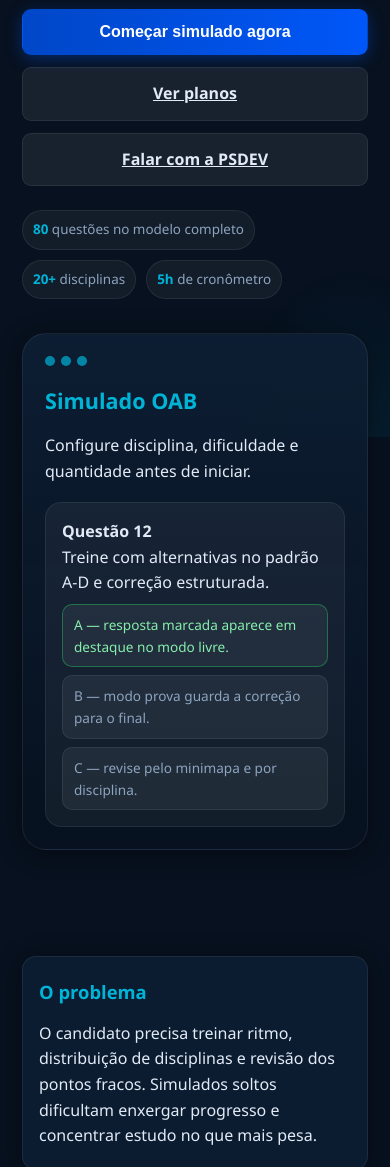
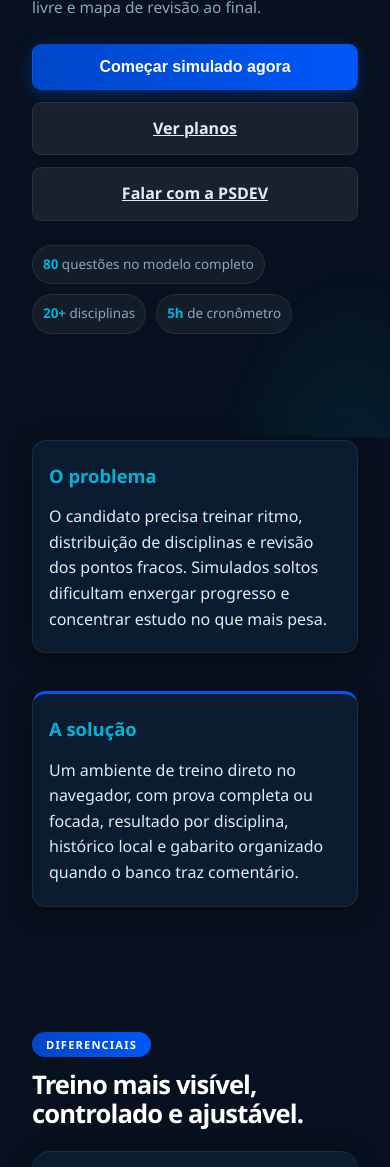
Before and after one commit to pasimplicio/oab-simulado, a plain HTML site: page index.html in a window 390 px wide. Shown: the part 407-1574 px from the top of the page. Drawn offline with Linux system fonts and the light colour scheme.

```diff
--- a/css/styles.css
+++ b/css/styles.css
@@ -26,6 +26,7 @@
   color: var(--text);
   line-height: 1.6;
   min-height: 100vh;
+  overflow-x: hidden;
 }
 
 body::before {
@@ -449,7 +450,7 @@
 .landing-main { padding: 0; }
 .landing-container {
   position: relative; z-index: 1;
-  max-width: 1120px; margin: 0 auto; padding: 0 22px;
+  max-width: 1120px; margin: 0 auto; padding: 0 32px;
 }
 .landing-hero { padding: 78px 0 54px; }
 .hero-grid {
@@ -472,9 +473,9 @@
 }
 .hero-metrics b { color: var(--cyan); }
 .hero-preview-card {
-  background: linear-gradient(180deg, rgba(13,30,51,.96), rgba(7,17,31,.92));
-  border: 1px solid var(--border); border-radius: 24px;
-  padding: 22px; box-shadow: var(--shadow);
+  background: linear-gradient(145deg, rgba(0,71,200,.18), rgba(0,87,248,.08));
+  border: 1px solid rgba(0,180,216,.25); border-radius: 24px;
+  padding: 28px; box-shadow: 0 0 40px rgba(0,87,248,.15), var(--shadow);
 }
 .preview-topbar { display: flex; gap: 6px; margin-bottom: 18px; }
 .preview-topbar span { width: 10px; height: 10px; border-radius: 50%; background: var(--cyan); opacity: .7; }
@@ -608,7 +609,7 @@
   appearance: none; padding: 0;
 }
 
-@media (max-width: 820px) {
+@media (max-width: 900px) {
   .landing-menu { display: none; }
   .hero-grid,
   .two-columns,
@@ -618,6 +619,8 @@
     grid-template-columns: 1fr;
   }
   .plan-card.destaque { transform: none; }
+  /* Esconde o preview card quando o grid collapsa — evita conteúdo empilhado */
+  .hero-preview-card { display: none; }
 }
 
 @media (max-width: 640px) {
```
